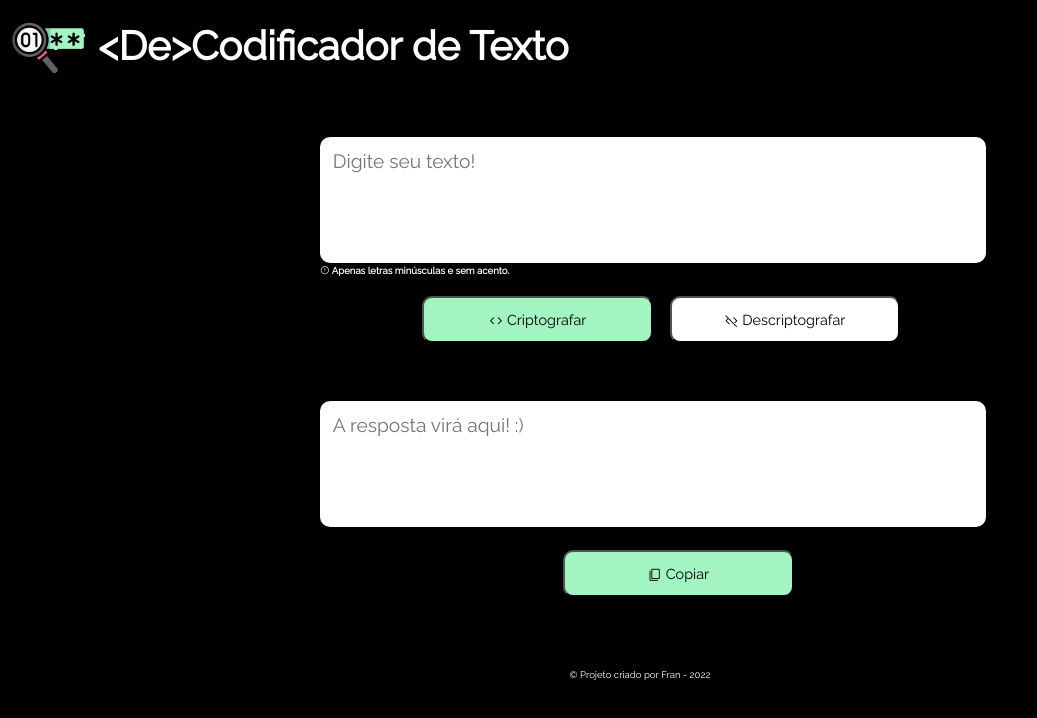
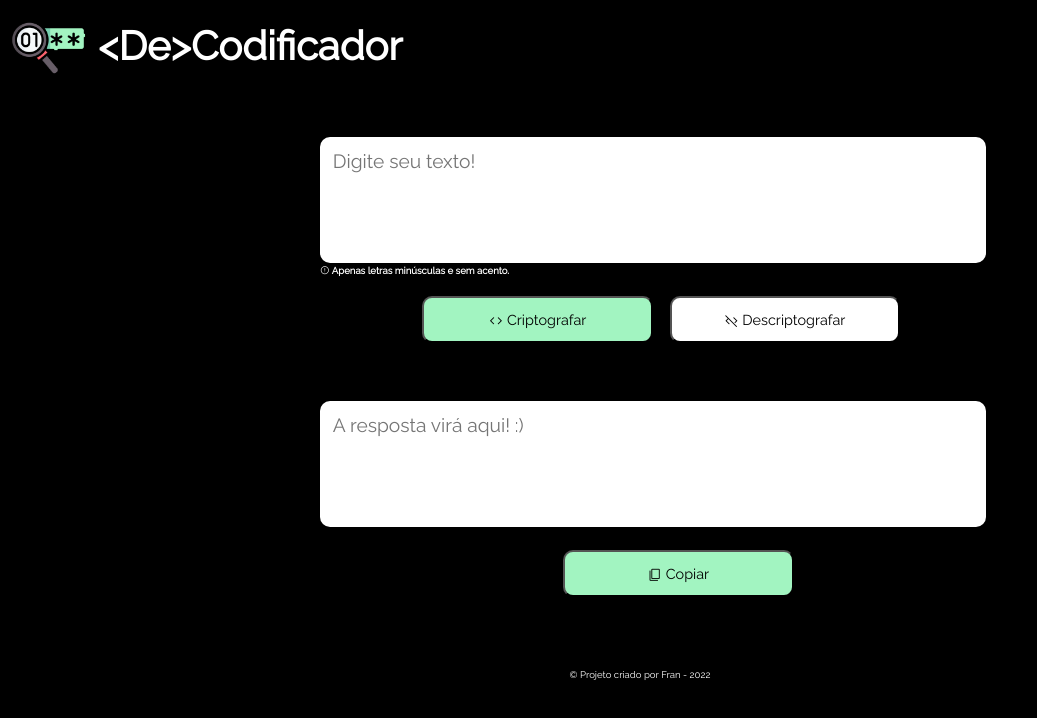
Before and after one commit to francielydbastos/decodificador-one, a plain HTML site: page index.html in a window 1280 px wide. Shown: the whole page, without its empty margins (0-1037 px from the left). Drawn offline with nearby package versions, Linux system fonts and the light colour scheme.

Commit message:
Alterando título

```diff
--- a/index.html
+++ b/index.html
@@ -4,7 +4,7 @@
     <meta charset="UTF-8">
     <meta name="viewport" content="width=device-width, initial-scale=1.0" />
     <link rel="icon" href="resources/decode.png" type="image/icon type">
-    <title><De>Codificador de Texto</title>
+    <title><De>Codificador</title>
 
 
       <link rel="stylesheet" type="text/css" href="reset.css">
@@ -18,7 +18,7 @@
     <header>
       <div class="caixa">
           <img src="resources/decode.png" alt="Logo do Decodificador">
-          <h1>&lt;De&gt;Codificador de Texto</h1>
+          <h1>&lt;De&gt;Codificador</h1>
       </div>
     </header>
 
```
